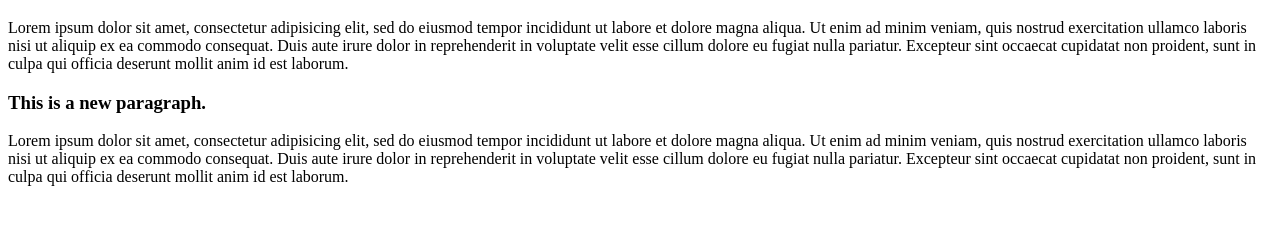
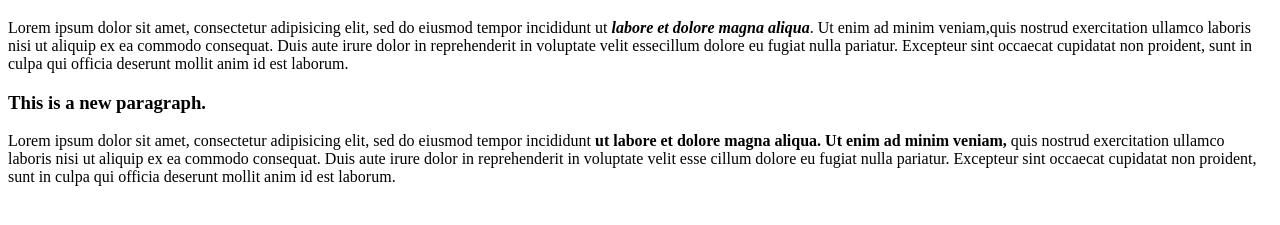
Before and after one commit to nyangwd/Web-Developer-Bootcamp-Duke, a plain HTML site: page DivsAndSpans/index.html in a window 1280 px wide. Shown: the part 61-286 px from the top of the page. Drawn offline with Linux system fonts and the light colour scheme.

Commit message:
small addition.

```diff
--- a/DivsAndSpans/index.html
+++ b/DivsAndSpans/index.html
@@ -4,18 +4,20 @@
 	<title>Divs and Spans</title>
 </head>
 <body>
-<h1>HOW DIVS AND SPANS WORK</h1>
-	Lorem ipsum dolor sit amet, consectetur adipisicing elit, sed do eiusmod
-	tempor incididunt ut labore et dolore magna aliqua. Ut enim ad minim veniam,
-	quis nostrud exercitation ullamco laboris nisi ut aliquip ex ea commodo
-	consequat. Duis aute irure dolor in reprehenderit in voluptate velit esse
-	cillum dolore eu fugiat nulla pariatur. Excepteur sint occaecat cupidatat non
-	proident, sunt in culpa qui officia deserunt mollit anim id est laborum.
+
+<div>
+	<h1>HOW DIVS AND SPANS WORK</h1>
+
+		<P>
+			Lorem ipsum dolor sit amet, consectetur adipisicing elit, sed do eiusmod
+			tempor incididunt ut <em><strong>labore et dolore magna aliqua</strong></em>. Ut enim ad minim veniam,quis nostrud exercitation ullamco laboris nisi ut aliquip ex ea commodo consequat. Duis aute irure dolor in reprehenderit in voluptate velit essecillum dolore eu fugiat nulla pariatur. Excepteur <span>sint occaecat cupidatat non proident</span>, sunt in culpa qui officia deserunt mollit anim id est laborum.
+		</P>
+</div>
 
 <h3> This is a new paragraph.</h3>
 <p>
 	Lorem ipsum dolor sit amet, consectetur adipisicing elit, sed do eiusmod
-	tempor incididunt ut labore et dolore magna aliqua. Ut enim ad minim veniam,
+	tempor incididunt <strong>ut labore et dolore magna aliqua. Ut enim ad minim veniam,</strong>
 	quis nostrud exercitation ullamco laboris nisi ut aliquip ex ea commodo
 	consequat. Duis aute irure dolor in reprehenderit in voluptate velit esse
 	cillum dolore eu fugiat nulla pariatur. Excepteur sint occaecat cupidatat non
```
